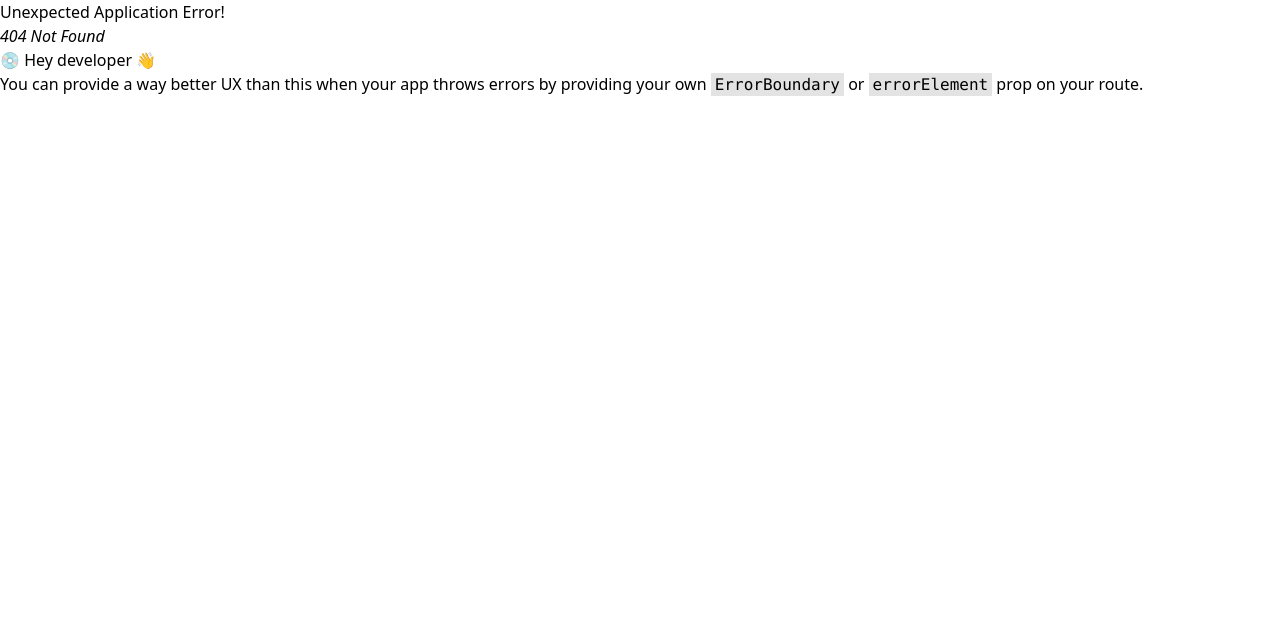
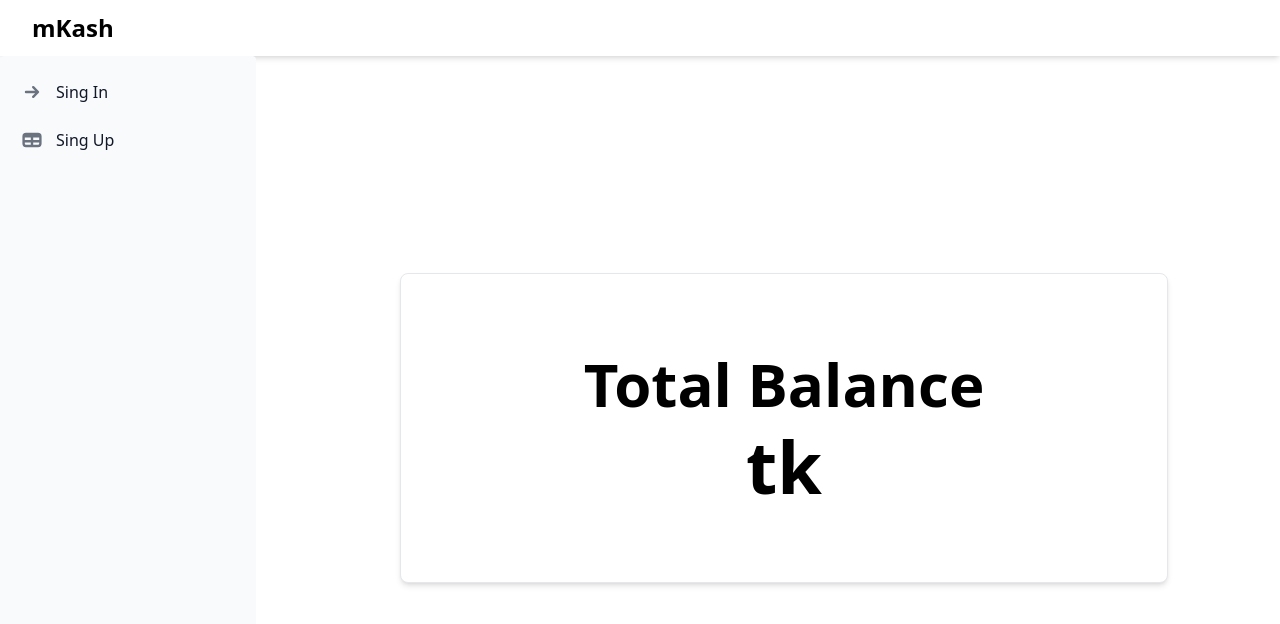
Before and after one commit to omor777/mKash-client, a React (Vite) app: page /balance in a window 1280 px wide. Before the commit this address had no page. Shown: the top 624 px of the page. Built offline with nearby package versions, Linux system fonts and the light colour scheme.

Commit message:
add and show user total balance

```diff
--- a/src/components/shared/SidebarSec.jsx
+++ b/src/components/shared/SidebarSec.jsx
@@ -10,9 +10,16 @@ import { TiHome } from "react-icons/ti";
 import { toggleSidebar } from "../../features/toggle/toggleSlice";
 import { GiTakeMyMoney, GiWallet, GiPayMoney } from "react-icons/gi";
 import { FaSackDollar } from "react-icons/fa6";
+import {
+  selectIsUserExist,
+  selectUser,
+} from "../../features/auth/authSelectors";
 
 const SidebarSec = () => {
-  const { user, isUserExist } = useSelector((state) => state.auth);
+  // const { user, isUserExist } = useSelector((state) => state.auth);
+  const user = useSelector(selectUser);
+  const isUserExist = useSelector(selectIsUserExist);
+
   const { isOpen } = useSelector((state) => state.toggle);
 
   const dispatch = useDispatch();
@@ -77,6 +84,13 @@ const SidebarSec = () => {
                     </Sidebar.Item>
                   </>
                 )}
+                {user.role === "AGENT" && (
+                  <>
+                    <Sidebar.Item as={NavLink} to="/home" icon={TiHome}>
+                      Home
+                    </Sidebar.Item>
+                  </>
+                )}
                 <Sidebar.Item
                   onClick={handleLogout}
                   icon={MdOutlineLogout}
--- a/src/pages/home/user-home/UserHome.jsx
+++ b/src/pages/home/user-home/UserHome.jsx
@@ -8,7 +8,7 @@ import { MdEnergySavingsLeaf } from "react-icons/md";
 const UserHome = () => {
   return (
     <div className="grid grid-cols-1 sm:grid-cols-2 lg:grid-cols-3 gap-6">
-      <Link>
+      <Link to={"/balance"}>
         <Card className="py-10">
           <div className="flex flex-col justify-center items-center gap-4">
             <FaSackDollar className="h-16 w-16 text-green-500" />
--- a/src/pages/login/Login.jsx
+++ b/src/pages/login/Login.jsx
@@ -3,7 +3,7 @@ import useAxiosCommon from "../../hooks/useAxiosCommon";
 import { useNavigate } from "react-router-dom";
 import { useForm } from "react-hook-form";
 import { toast } from "react-toastify";
-import { useDispatch, useSelector } from "react-redux";
+import { useDispatch } from "react-redux";
 import { loginUser } from "../../features/auth/authSlice";
 
 const Login = () => {
@@ -21,7 +21,7 @@ const Login = () => {
       if (data?.user?.role === "ADMIN") {
         from = "/allUsers";
       }
-      if (data?.user?.role === "USER") {
+      if (data?.user?.role === "USER" || data?.user?.role === "AGENT") {
         from = "/home";
       }
       // console.log(data);
--- /dev/null
+++ b/src/pages/total-balance/TotalBalance.jsx
@@ -0,0 +1,24 @@
+import { useSelector } from "react-redux";
+import { selectUser } from "../../features/auth/authSelectors";
+import { Card } from "flowbite-react";
+const TotalBalance = () => {
+  const user = useSelector(selectUser);
+
+  return (
+    <div className="w-full h-[calc(100vh-56px)] flex items-center justify-center">
+      <Card className="max-w-3xl mx-auto py-14 w-full" color="">
+        <div className="flex flex-col justify-center items-center gap-4">
+          {/* <FaBangladeshiTakaSign className="h-16 w-16  " /> */}
+          <h1 className="text-3xl sm:text-5xl lg:text-6xl font-bold">
+            Total Balance
+          </h1>
+          <h3 className="text-3xl sm:text-5xl md:text-7xl font-bold">
+            {user.balance}tk
+          </h3>
+        </div>
+      </Card>
+    </div>
+  );
+};
+
+export default TotalBalance;
--- a/src/routes/Routes.jsx
+++ b/src/routes/Routes.jsx
@@ -4,6 +4,7 @@ import Login from "../pages/login/Login";
 import Register from "../pages/register/Register";
 import Home from "../pages/home/Home";
 import ShowUsers from "../pages/show-users/ShowUsers";
+import TotalBalance from "../pages/total-balance/TotalBalance";
 
 export const router = createBrowserRouter([
   {
@@ -26,6 +27,10 @@ export const router = createBrowserRouter([
         path: "/allUsers",
         element: <ShowUsers />,
       },
+      {
+        path: "/balance",
+        element: <TotalBalance />,
+      },
     ],
   },
 ]);
```
